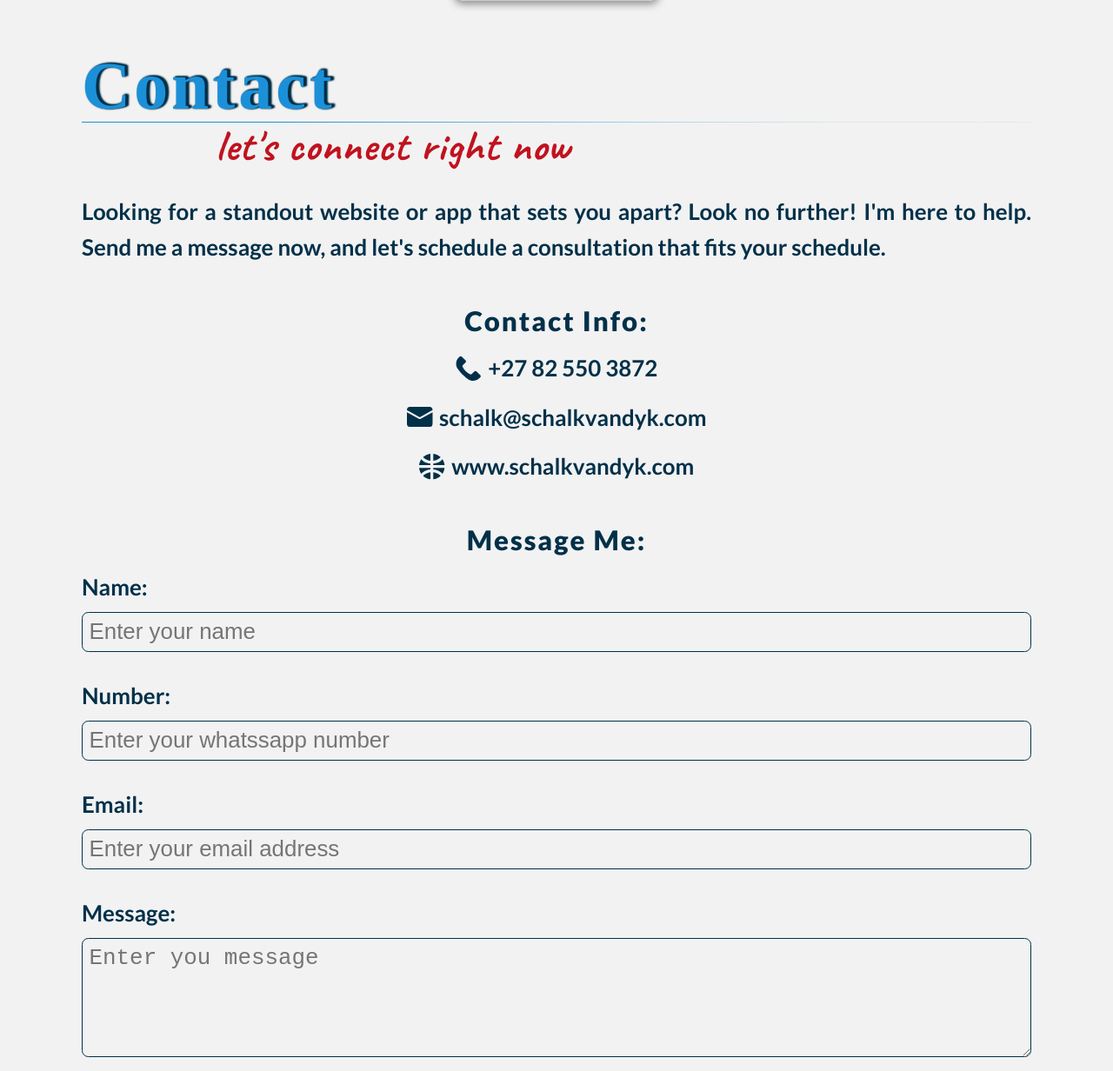
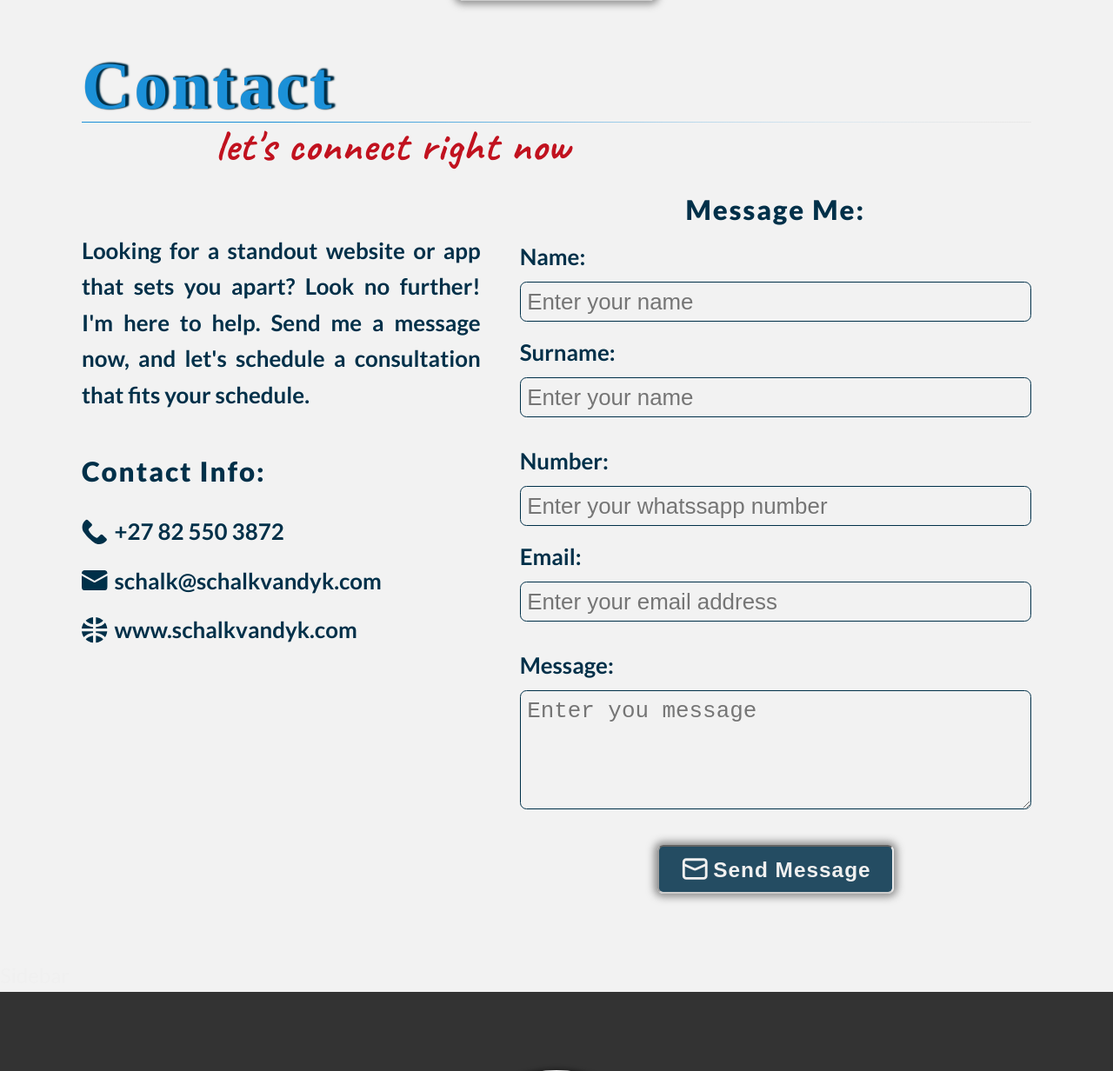
Before and after one commit to SVDwebtech/profile001, a web app: file index.html in a window 1280 px wide. Shown: the part 3596-4828 px from the top of the page at 87% size. Run offline with its HTML, style and script files only (its server is not run), Linux system fonts and the light colour scheme; some libraries are stand-ins or nearby versions; some web fonts are replaced.

Commit message:
add surname input to contactForm and change structure

```diff
--- a/css/styles.css
+++ b/css/styles.css
@@ -1160,6 +1160,59 @@ body {
 .main__contactSection > * {
   margin-bottom: 2rem;
 }
+@media (min-width: 75em) {
+  .main__contactSection .textAndContactMessageContainer {
+    display: flex;
+    flex-direction: row;
+    justify-content: space-between;
+    align-items: flex-start;
+    gap: 3rem;
+  }
+  .main__contactSection .textAndContactMessageContainer .introParAndContactItemsContainer {
+    margin-top: 3rem;
+    max-width: 42%;
+  }
+  .main__contactSection .textAndContactMessageContainer .contactMessageContainer {
+    flex: 1 0 50%;
+    margin-top: 0rem;
+  }
+}
+@media (min-width: 56.25em) {
+  .main__contactSection .introParAndContactItemsContainer {
+    display: flex;
+    flex-direction: row;
+    justify-content: space-between;
+    align-items: flex-start;
+    gap: 3rem;
+  }
+  .main__contactSection .introParAndContactItemsContainer .introParagraph {
+    flex: 1 0 40%;
+    order: 0;
+  }
+  .main__contactSection .introParAndContactItemsContainer .contactItemsContainer {
+    justify-content: flex-start;
+    margin-top: 0.25rem;
+    min-width: fit-content;
+  }
+}
+@media (min-width: 75em) {
+  .main__contactSection .introParAndContactItemsContainer {
+    display: flex;
+    flex-direction: column;
+    justify-content: space-between;
+    align-items: flex-start;
+    gap: 3rem;
+  }
+  .main__contactSection .introParAndContactItemsContainer .introParagraph {
+    flex: 1 0 40%;
+    order: 0;
+  }
+  .main__contactSection .introParAndContactItemsContainer .contactItemsContainer {
+    justify-content: flex-start;
+    margin-top: 0.25rem;
+    min-width: fit-content;
+  }
+}
 .main__contactSection .contactItemsContainer, .main__contactSection .contactMessageContainer {
   display: flex;
   flex-direction: column;
@@ -1167,6 +1220,14 @@ body {
   align-items: stretch;
   gap: 1rem;
   margin-top: 3rem;
+}
+@media (min-width: 37.5em) {
+  .main__contactSection .contactItemsContainer {
+    align-items: flex-start;
+  }
+  .main__contactSection .contactItemsContainer .headingH3Container {
+    margin-bottom: 1rem;
+  }
 }
 .main__contactSection .contactItem {
   display: flex;
--- a/index.html
+++ b/index.html
@@ -381,9 +381,11 @@
                     <p class="headingH2Container__subheadingH2 subheadingH2">let's connect right now</p>
                 </div>
 
-                <div class="contactSection__introParAndContactItemsContainer">
+                <div class="contactSection__textAndContactMessageContainer textAndContactMessageContainer">
 
-                    <p class="contactSection__paragraph paragraph">Looking for a standout website
+                    <div class="contactSection__introParAndContactItemsContainer introParAndContactItemsContainer">
+
+                        <p class="contactSection__paragraph paragraph introParagraph">Looking for a standout website
                             or app that sets you apart? Look no further! I'm here to help. Send
                             me a message now, and let's schedule a consultation that fits
                             your schedule.</p>
@@ -425,8 +427,6 @@
 
                     </div>
 
-
-
                     <article class="contactSection__contactMessageContainer contactMessageContainer">
 
                         <div class="contactSection__headingH3Container headingH3Container headingH3Container--messageMe">
@@ -434,10 +434,22 @@
                         </div>
 
                         <form class="contactForm" action="#" method="post">
+
+                            <div class="formNameContainer">
+
                                 <div class="formGroup">
-                            <label for="fullName">Name:</label>
-                            <input type="text" id="fullName" name="fullName" placeholder="Enter your name" required>
+                                    <label for="firstName">Name:</label>
+                                    <input type="text" id="firstName" name="firstName" placeholder="Enter your name" required>
                                 </div>
+                                <div class="formGroup">
+                                    <label for="surName">Surname:</label>
+                                    <input type="text" id="surName" name="surName" placeholder="Enter your name" required>
+                                </div>
+
+                            </div>
+
+                            <div class="formContactDetailsContainer">
+
                                 <div class="formGroup">
                                     <label for="telephone">Number:</label>
                                     <input type="tel" id="telephone" name="telephone" placeholder="Enter your whatssapp number">
@@ -446,10 +458,14 @@
                                     <label for="email">Email:</label>
                                     <input type="email" id="email" name="email" placeholder="Enter your email address">
                                 </div>
+
+                            </div>
+
                             <div class="formGroup">
                                 <label for="message">Message:</label>
                                 <textarea id="message" name="message" rows="4" placeholder="Enter you message" required></textarea>
                             </div>
+
                             <div class="formGroup">
                                 <button class="btn btn--primaryBtn" href="#contact">
                                     <svg class="btn__icon" width="24" height="24" viewBox="0 0 24 24" fill="none" xmlns="http://www.w3.org/2000/svg">
@@ -462,6 +478,8 @@
                         </form>
 
                     </article>
+
+                </div>
 
             </section>
         </main>
```
Also changed, not shown: sass/layout/_main.scss (+71 -1 lines). Lines whose indentation alone changed are shown as unchanged.
